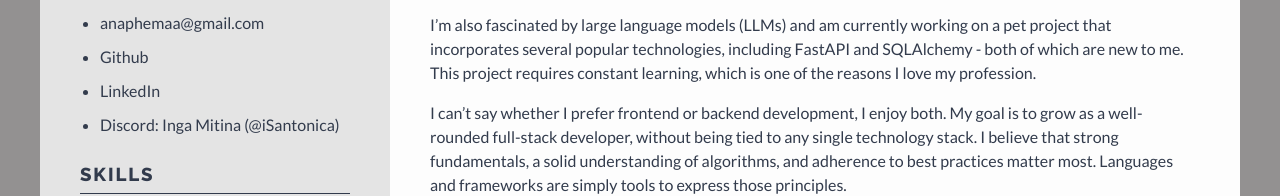
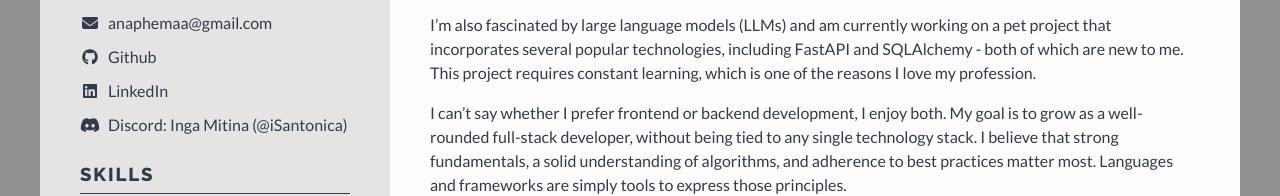
Before and after one commit to iSantonica/rsschool-cv, a plain HTML site: page index.html in a window 1280 px wide. Shown: the part 525-721 px from the top of the page. Drawn offline with Linux system fonts and the light colour scheme.

Commit message:
feat: add contacts icons

```diff
--- a/index.html
+++ b/index.html
@@ -14,6 +14,11 @@
       href="https://fonts.googleapis.com/css2?family=Raleway:wght@100..900&display=swap"
       rel="stylesheet"
     />
+    <link
+      rel="stylesheet"
+      href="https://cdnjs.cloudflare.com/ajax/libs/font-awesome/6.5.0/css/all.min.css"
+    />
+
     <link rel="stylesheet" href="style.css" />
   </head>
   <body>
@@ -31,23 +36,28 @@
         <aside class="sidebar">
           <section class="side-section">
             <h3 class="section-title">Contacts</h3>
-            <ul class="section-list">
+            <ul class="section-list contacts-list">
               <li>
+                <i class="fas fa-envelope"></i>
                 <a href="mailto:anaphemaa@gmail.com">anaphemaa@gmail.com</a>
               </li>
               <li>
+                <i class="fab fa-github"></i>
                 <a href="https://github.com/iSantonica" target="_blank"
                   >Github</a
                 >
               </li>
               <li>
+                <i class="fab fa-linkedin"></i>
                 <a
                   href="https://www.linkedin.com/in/inga-mitina/"
                   target="_blank"
                   >LinkedIn</a
                 >
               </li>
-              <li>Discord: Inga Mitina (@iSantonica)</li>
+              <li>
+                <i class="fab fa-discord"></i>Discord: Inga Mitina (@iSantonica)
+              </li>
             </ul>
           </section>
           <section class="side-section">
--- a/style.css
+++ b/style.css
@@ -169,6 +169,24 @@ img {
   width: 80px;
 }
 
+.contacts-list {
+  list-style: none;
+  padding: 0;
+}
+
+.contacts-list li {
+  display: flex;
+  align-items: center;
+  margin-bottom: 10px;
+  gap: 8px;
+}
+
+.contacts-list i {
+  width: 20px;
+  text-align: center;
+  color: var(--color-txt-primary);
+}
+
 @media (max-width: 1024px) {
   .header-content h1 {
     font-size: 3rem;
```
